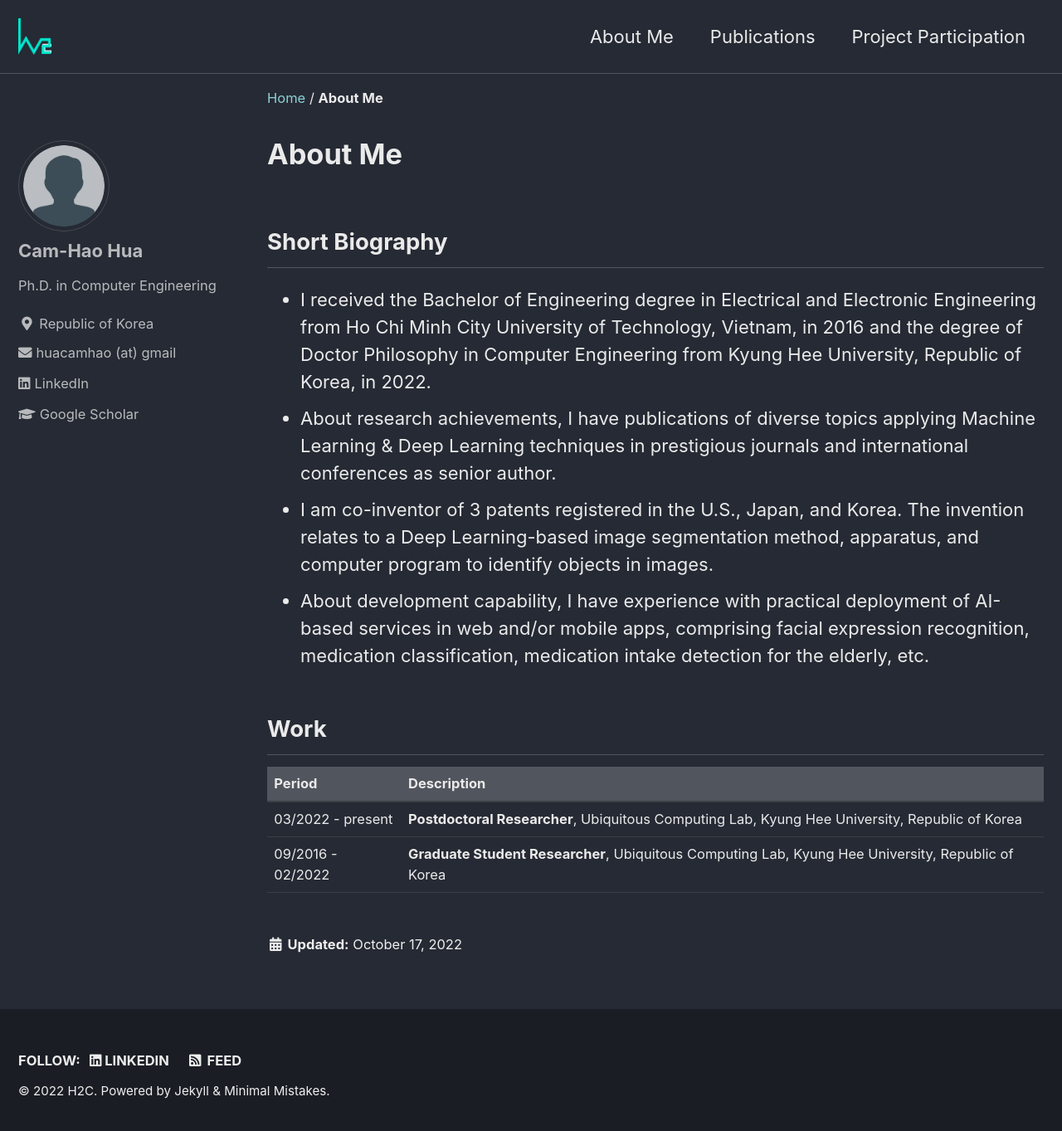
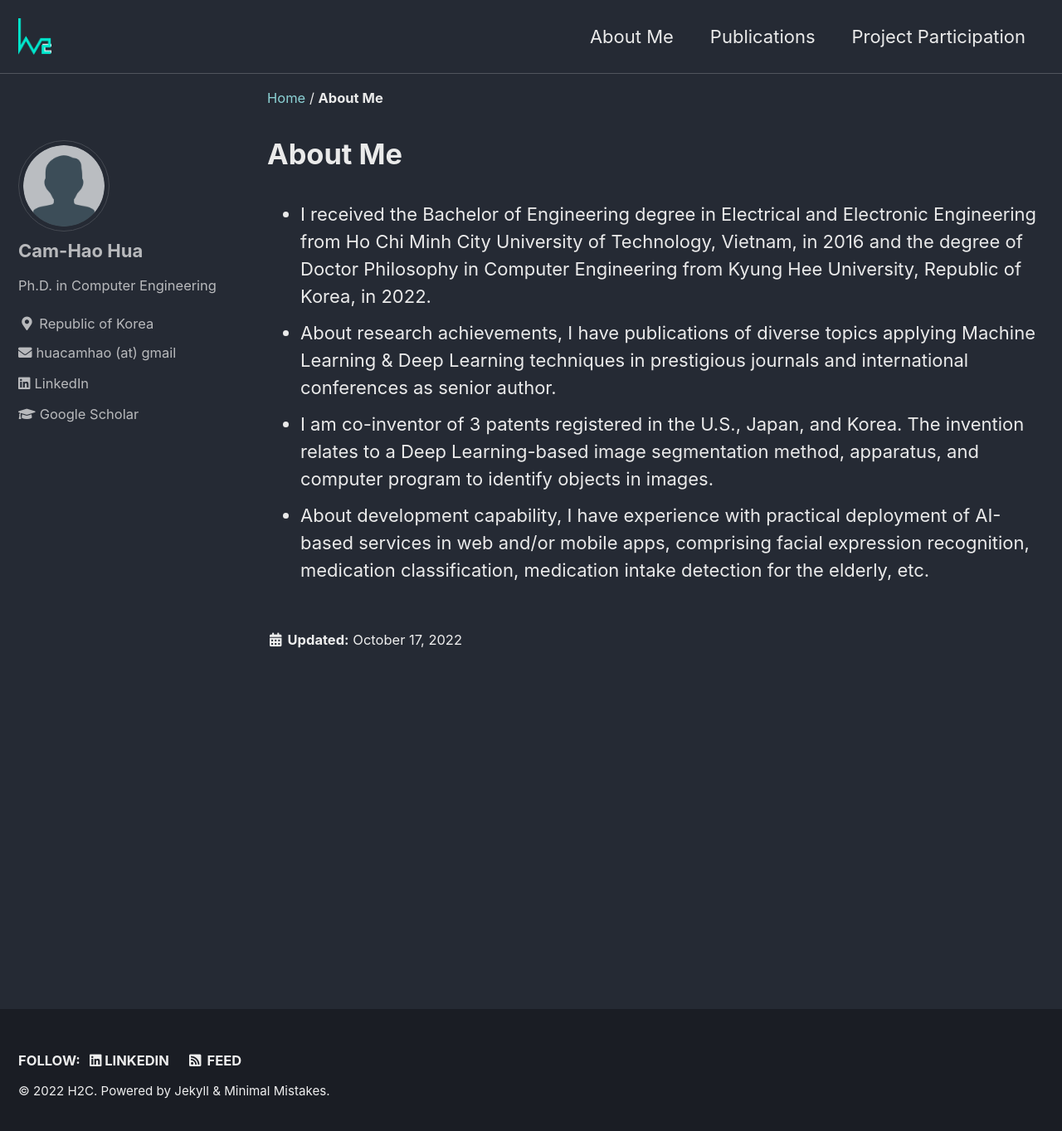
Before and after one commit to camhao168/camhao168.github.io, a Jekyll site: the page built from _pages/about.md, in a window 1280 px wide and 1371 px high. Shown: the top 1363 px of the window at 83% size. Built offline with Jekyll 4.4.1, drawn with Linux system fonts in a browser that asks for light colours; cached includes are drawn as plain includes.

Commit message:
Update about.md

```diff
--- a/_pages/about.md
+++ b/_pages/about.md
@@ -7,15 +7,7 @@ classes: wide
 date: 2022-10-17T14:49:00+00:00
 ---
 
-## Short Biography
 - I received the Bachelor of Engineering degree in Electrical and Electronic Engineering from Ho Chi Minh City University of Technology, Vietnam, in 2016 and the degree of Doctor Philosophy in Computer Engineering from Kyung Hee University, Republic of Korea, in 2022.
 - About research achievements, I have publications of diverse topics applying Machine Learning & Deep Learning techniques in prestigious journals and international conferences as senior author.
 - I am co-inventor of 3 patents registered in the U.S., Japan, and Korea. The invention relates to a Deep Learning-based image segmentation method, apparatus, and computer program to identify objects in images.
 - About development capability, I have experience with practical deployment of AI-based services in web and/or mobile apps, comprising facial expression recognition, medication classification, medication intake detection for the elderly, etc.
-
-## Work
-
-| Period            | Description                                                                                        |
-| ----------------- | -------------------------------------------------------------------------------------------------- |
-| 03/2022 - present | **Postdoctoral Researcher**, Ubiquitous Computing Lab, Kyung Hee University, Republic of Korea     |
-| 09/2016 - 02/2022 | **Graduate Student Researcher**, Ubiquitous Computing Lab, Kyung Hee University, Republic of Korea |
```
